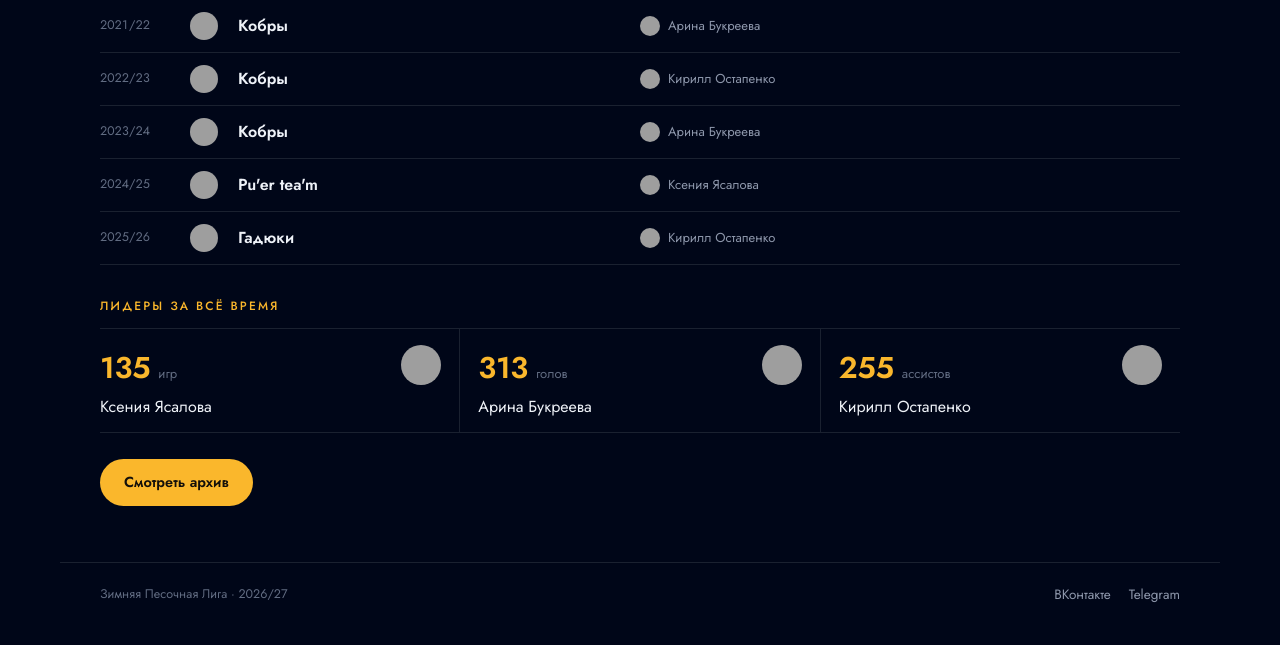
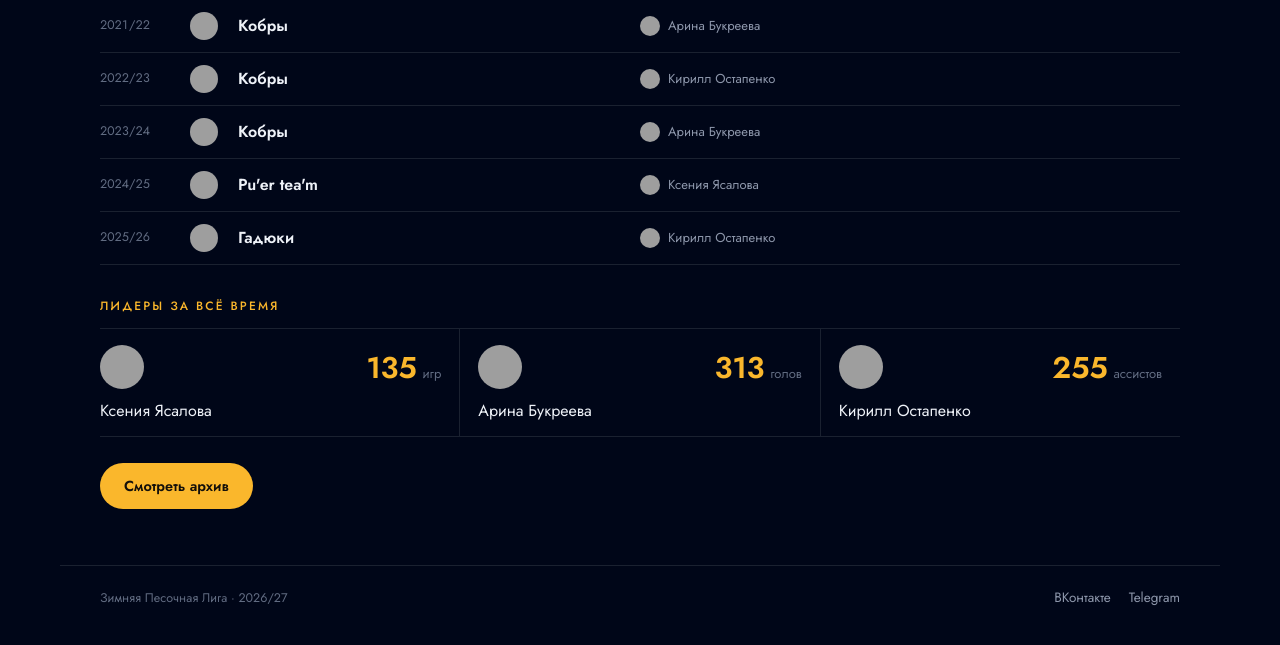
Before and after one commit to iaroslavexe/zpl-site, a FastAPI app: page /archive in a window 1280 px wide. Shown: the part 519-1164 px from the top of the page. Before the commit the page ends 1121 px from the top, so only its background shows below. Run offline with FastAPI, Linux system fonts and the light colour scheme; grey boxes are pictures that could not be loaded.

Commit message:
Лидеры: аватар над именем, значение справа

```diff
--- a/app/static/css/pages.css
+++ b/app/static/css/pages.css
@@ -980,3 +980,7 @@
   .awards-row { grid-template-columns: 52px minmax(0, 1fr); row-gap: 6px; }
   .awards-row__who { grid-column: 2; justify-content: flex-start; gap: 12px; }
 }
+
+.leader__person { display: flex; flex-direction: column; align-items: flex-start; gap: 10px; min-width: 0; }
+.leader__avatar { width: 44px; height: 44px; border-radius: 50%; object-fit: cover; }
+.leader__top { display: flex; align-items: baseline; gap: 6px; }
--- a/app/templates/pages/archive.html
+++ b/app/templates/pages/archive.html
@@ -48,14 +48,14 @@
 <div class="archive-leaders">
   {% for item in leaders %}
   <a class="leader" href="/archive/player/{{ item.player.id }}">
-    <span class="leader__left">
-      <span class="leader__top">
-        <span class="leader__value">{{ item.value }}</span>
-        <span class="leader__unit">{{ item.unit }}</span>
-      </span>
+    <span class="leader__person">
+      {% if item.player.avatar %}<img class="leader__avatar" src="{{ item.player.avatar }}" alt="" loading="lazy">{% endif %}
       <span class="leader__name">{{ item.player.name }}</span>
     </span>
-    {% if item.player.avatar %}<img class="leader__avatar" src="{{ item.player.avatar }}" alt="" loading="lazy">{% endif %}
+    <span class="leader__top">
+      <span class="leader__value">{{ item.value }}</span>
+      <span class="leader__unit">{{ item.unit }}</span>
+    </span>
   </a>
   {% endfor %}
 </div>
```
